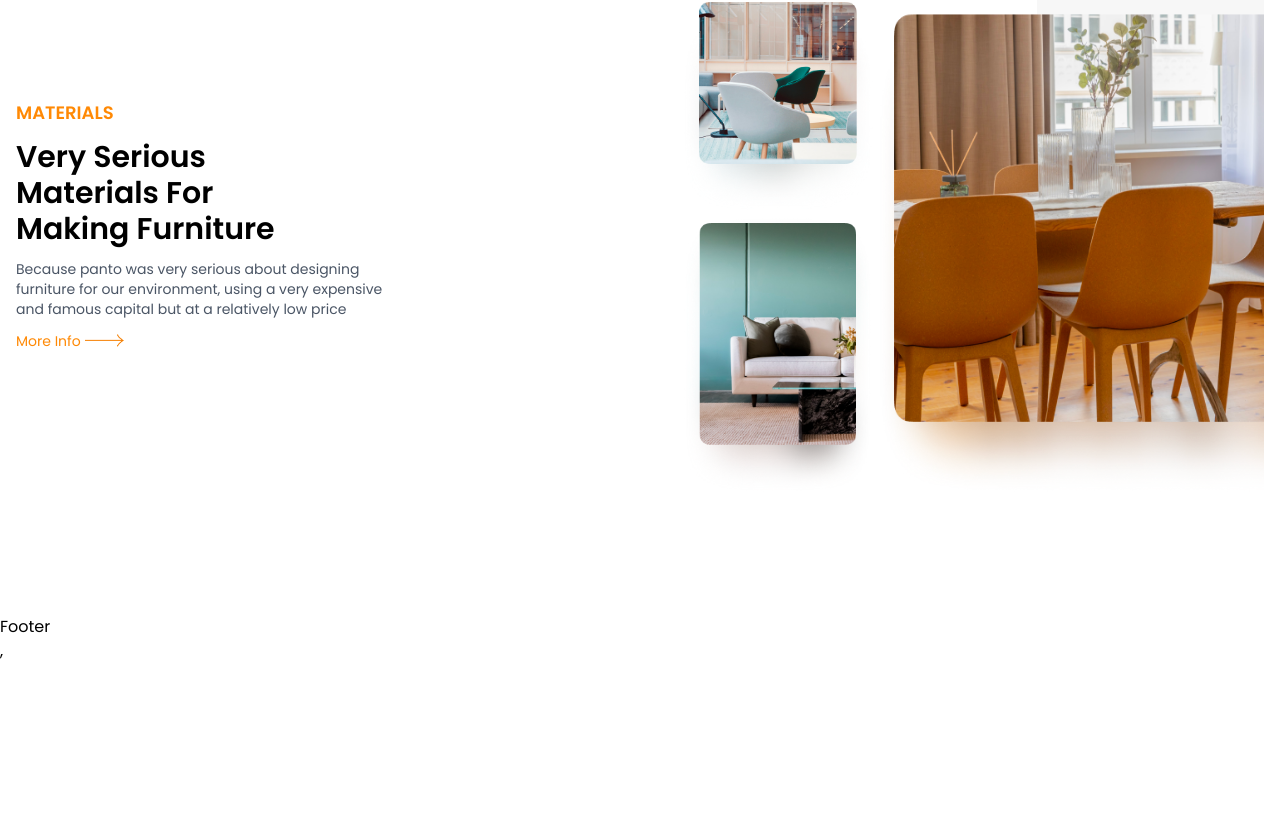
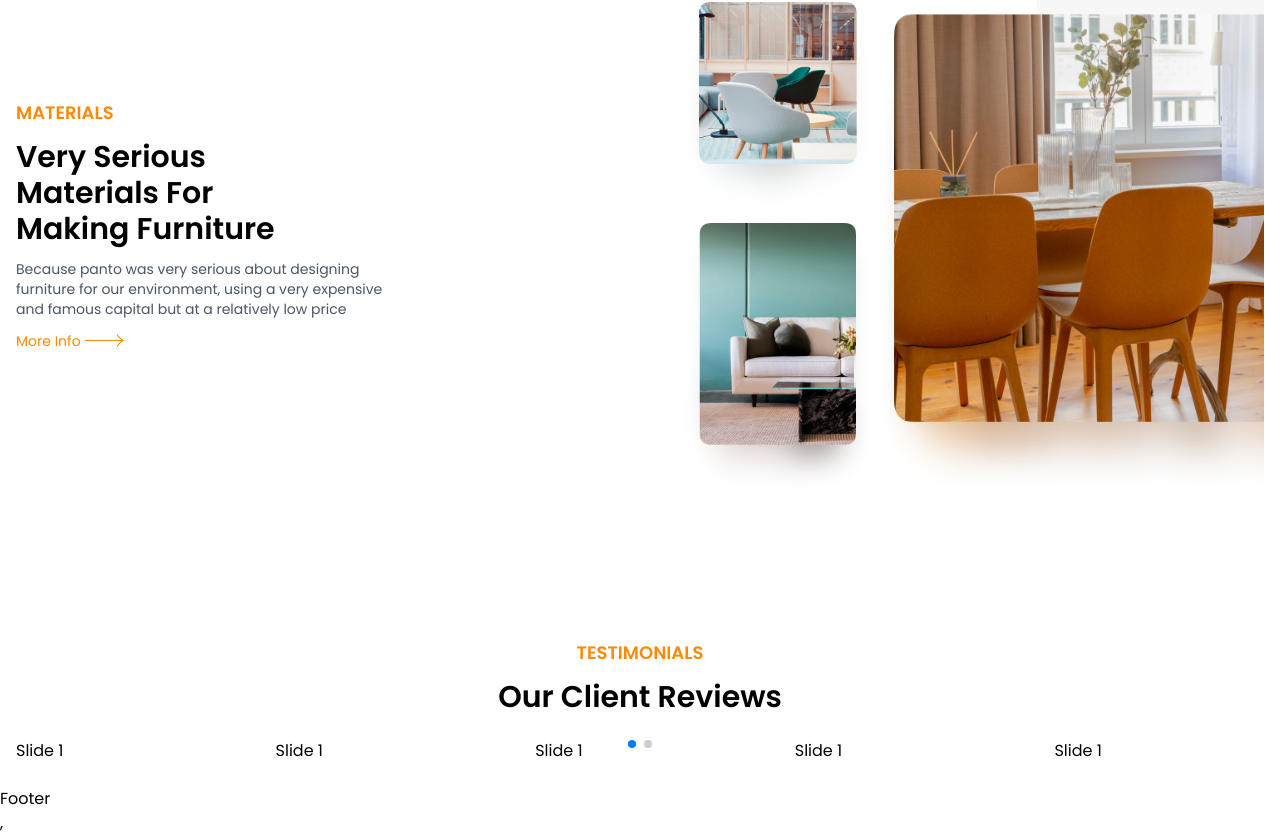
Before and after one commit to ahassh1/react-landing-page, a React (Vite) app: page / in a window 1280 px wide. Shown: the part 2599-3434 px from the top of the page. Before the commit the page ends 3262 px from the top, so only its background shows below. Built offline with nearby package versions, Linux system fonts and the light colour scheme.

Commit message:
testimonial start

```diff
--- a/package.json
+++ b/package.json
@@ -15,6 +15,7 @@
     "react-dom": "^19.1.1",
     "react-icons": "^5.5.0",
     "react-router": "^7.9.4",
+    "swiper": "^12.0.3",
     "tailwindcss": "^4.1.15"
   },
   "devDependencies": {
--- a/src/pages/home/Home.jsx
+++ b/src/pages/home/Home.jsx
@@ -4,6 +4,7 @@ import WhyChoose from "./WhyChoose";
 import Products from "../shop/Products";
 import Experiences from "./Experiences";
 import Materials from "./Materials";
+import Testimonials from "./Testimonials";
 
 const Home = () => {
   return (
@@ -13,6 +14,7 @@ const Home = () => {
       <Products headline="Best Selling Product" />
       <Experiences />
       <Materials />
+      <Testimonials />
     </>
   );
 };
--- /dev/null
+++ b/src/pages/home/Testimonials.jsx
@@ -0,0 +1,57 @@
+import React from "react";
+// Import Swiper React components
+import { Swiper, SwiperSlide } from "swiper/react";
+
+// Import Swiper styles
+import "swiper/css";
+import "swiper/css/pagination";
+
+// import required modules
+import { Pagination } from "swiper/modules";
+import { reviews } from "../../utils/reviews";
+
+const Testimonials = () => {
+  return (
+    <section className="container mx-auto max-w-screen-2xl py-6 px-4">
+      <div className="text-center mb-6">
+        <h3 className="uppercase text-lg font-semibold text-orange-400 mb-3">
+          Testimonials
+        </h3>
+        <h1 className="font-semibold text-3xl capitalize">
+          Our Client Reviews
+        </h1>
+      </div>
+      {/* reviews cards  */}
+
+      <Swiper
+        slidesPerView={1}
+        spaceBetween={10}
+        pagination={{
+          clickable: true,
+        }}
+        breakpoints={{
+          640: {
+            slidesPerView: 2,
+            spaceBetween: 20,
+          },
+          768: {
+            slidesPerView: 4,
+            spaceBetween: 40,
+          },
+          1024: {
+            slidesPerView: 5,
+            spaceBetween: 50,
+          },
+        }}
+        modules={[Pagination]}
+        className="mySwiper"
+      >
+        {reviews.map((review, index) => (
+          <SwiperSlide key={index}>Slide 1</SwiperSlide>
+        ))}
+      </Swiper>
+    </section>
+  );
+};
+
+export default Testimonials;
--- /dev/null
+++ b/src/utils/reviews.js
@@ -0,0 +1,59 @@
+import reviewer1 from "../assets/reviewer1.png";
+import reviewer2 from "../assets/reviewer2.png";
+import reviewer3 from "../assets/reviewer3.png";
+
+import testimonialBG1 from "../assets/testimonial1.png";
+import testimonialBG2 from "../assets/testimonial2.png";
+import testimonialBG3 from "../assets/testimonial3.png";
+
+export const reviews = [
+  {
+    name: "John Doe",
+    review:
+      "Panto made my room feel more alive and minimalist. Highly recommend!",
+    image: reviewer1,
+    coverImg: testimonialBG1,
+    rating: 4,
+  },
+  {
+    name: "Jane Smith",
+    review: "Great designs and superb service! I love my new living space.",
+    image: reviewer2,
+    coverImg: testimonialBG2,
+    rating: 5,
+  },
+  {
+    name: "Michael Brown",
+    review:
+      "Very easy to work with. Turned my home into a cozy, modern sanctuary!",
+    image: reviewer3,
+    coverImg: testimonialBG3,
+    rating: 4,
+  },
+  {
+    name: "Michael Brown",
+    review:
+      "Very easy to work with. Turned my home into a cozy, modern sanctuary!",
+    image: reviewer1,
+    coverImg: testimonialBG1,
+    rating: 3,
+  },
+  {
+    name: "Michael Brown",
+    review:
+      "Very easy to work with. Turned my home into a cozy, modern sanctuary!",
+    image: reviewer2,
+    coverImg: testimonialBG2,
+    rating: 5,
+  },
+  {
+    name: "Michael Brown",
+    review:
+      "Very easy to work with. Turned my home into a cozy, modern sanctuary!",
+    image: reviewer3,
+    coverImg: testimonialBG3,
+    rating: 4,
+  },
+
+  // Add more reviews as needed...
+];
```
Also changed, not shown: 1 other file (tests, documents, lock files or other folders).
